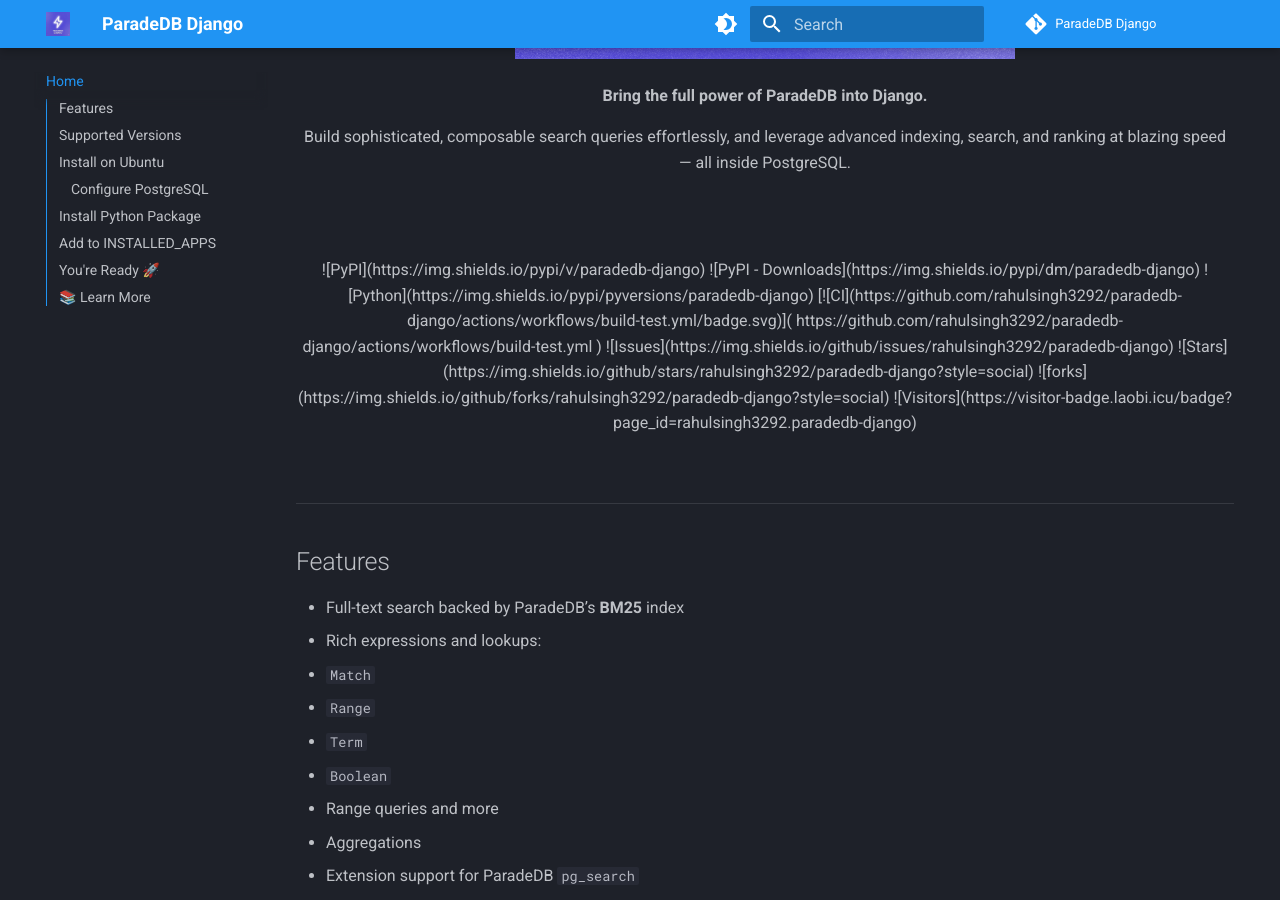
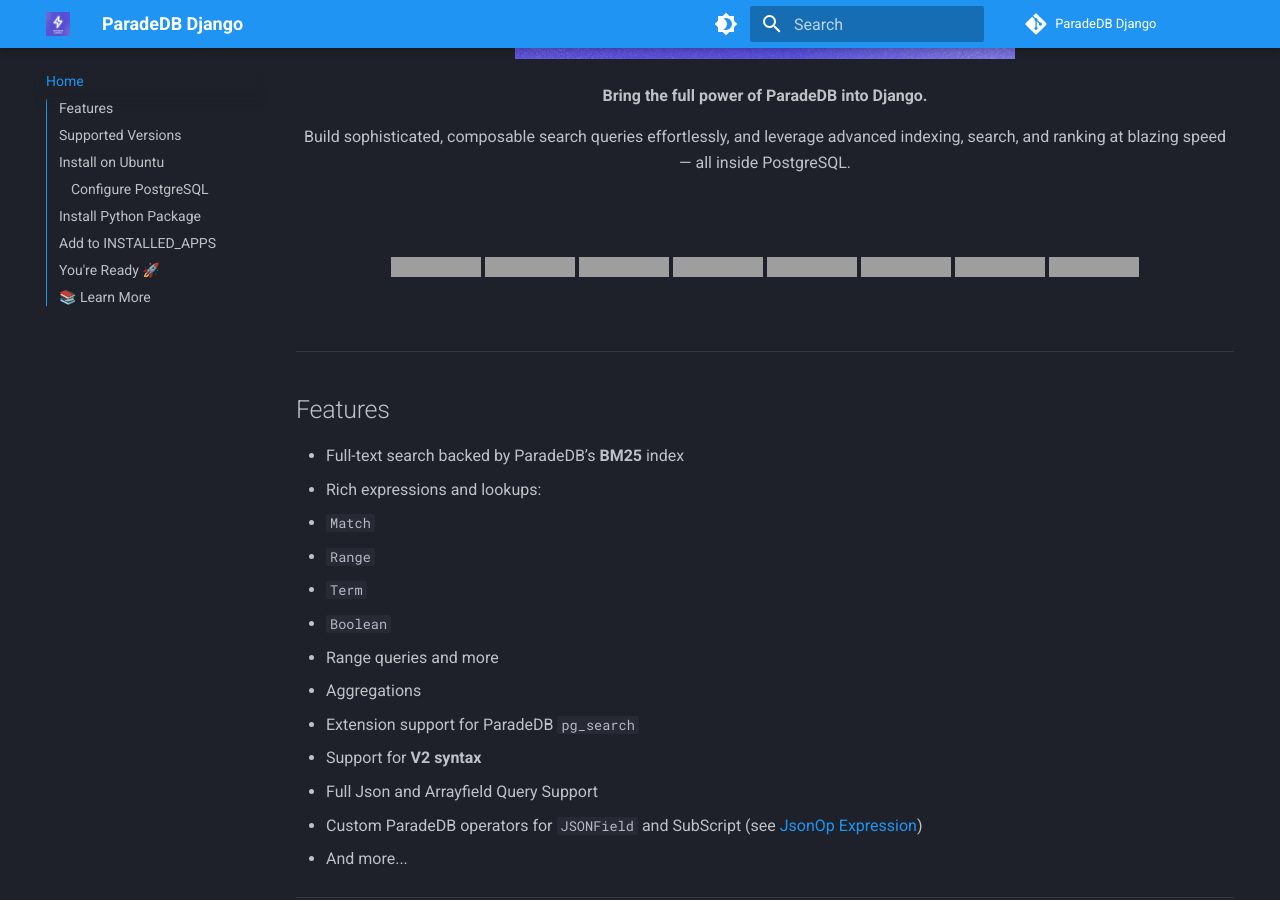
Before and after one commit to rahulsingh3292/paradedb-django, an MkDocs documentation site: the page built from docs/index.md, in a window 1280 px wide and 900 px high, scrolled down 327 px. Built offline with MkDocs 1.6.1 and Material for MkDocs 9.7.7, drawn with Linux system fonts in a browser that asks for light colours; comment, search, counter and statistics services are not loaded; grey boxes are pictures that could not be loaded.

```diff
--- a/docs/index.md
+++ b/docs/index.md
@@ -15,7 +15,7 @@
 
 
 <br/>
-<div align="center">
+<div align="center" markdown="1">
 
 ![PyPI](https://img.shields.io/pypi/v/paradedb-django)
 ![PyPI - Downloads](https://img.shields.io/pypi/dm/paradedb-django)
--- a/mkdocs.yml
+++ b/mkdocs.yml
@@ -56,6 +56,7 @@ markdown_extensions:
   - pymdownx.highlight
   - pymdownx.superfences
   - pymdownx.inlinehilite
+  - md_in_html
 
 extra:
   analytics:
```
